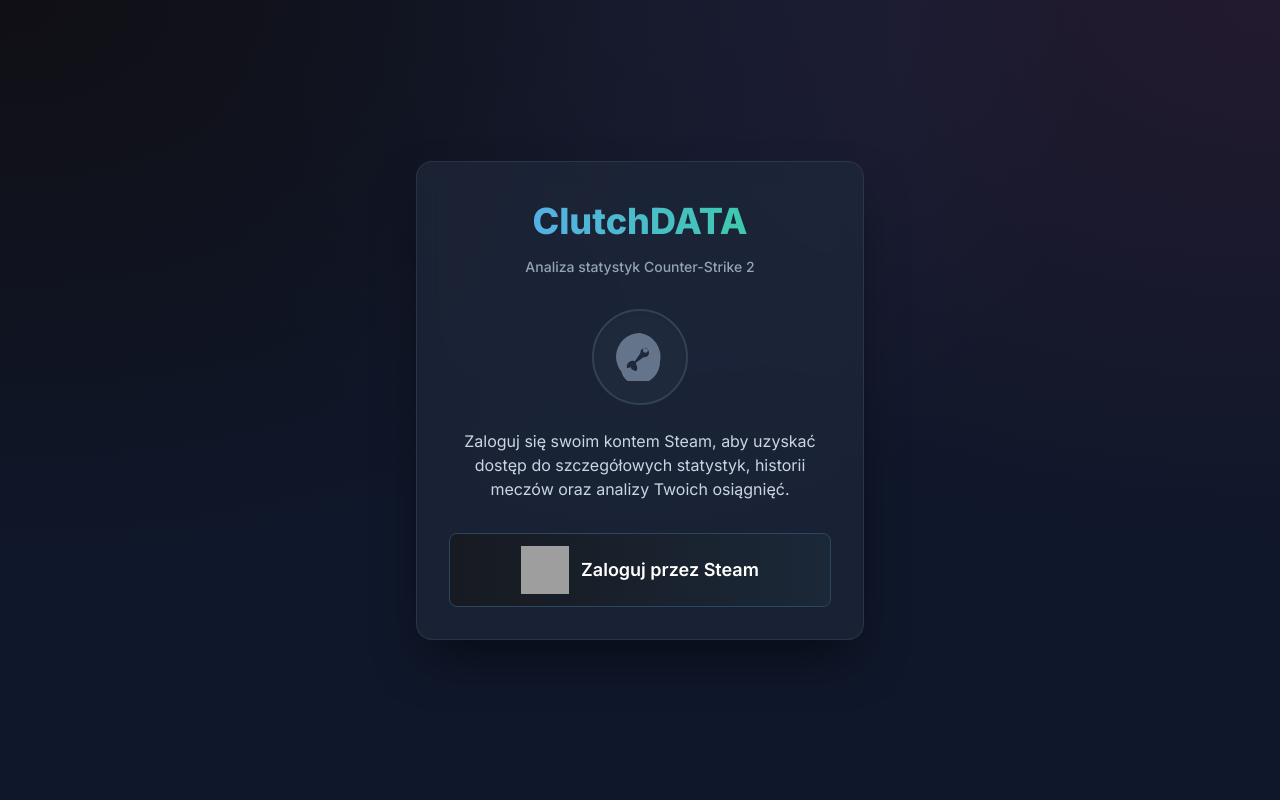
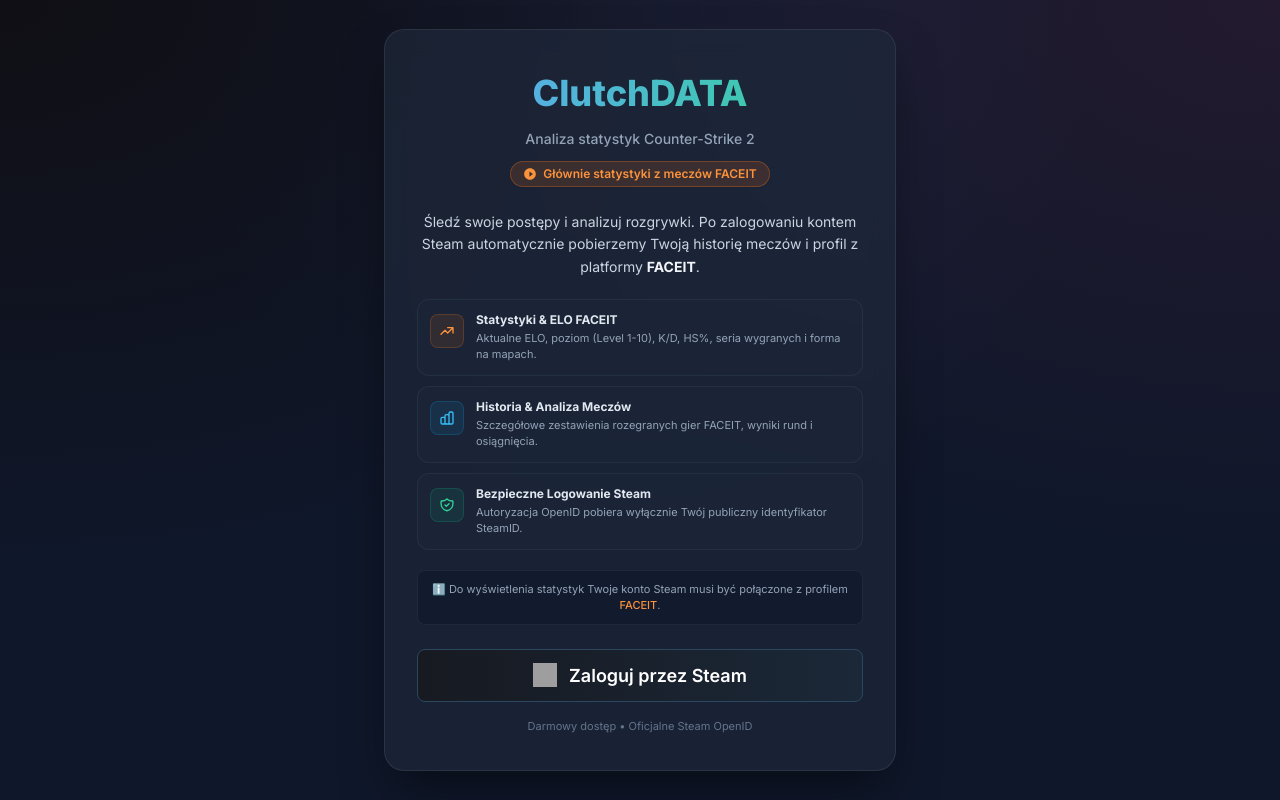
Before and after one commit to K-o-r-n-e-l/ClutchData, a FastAPI app: page / in a window 1280 px wide. Run offline with FastAPI, Linux system fonts and the light colour scheme; some libraries are stand-ins or nearby versions; grey boxes are pictures that could not be loaded.

Commit message:
minor fixes

```diff
--- a/app/static/main.css
+++ b/app/static/main.css
@@ -422,10 +422,10 @@ body {
 
 /* Index/Login Page */
 .login-card {
-    border-radius: 1rem;
-    max-width: 28rem;
+    border-radius: 1.25rem;
+    max-width: 32rem;
     width: 100%;
-    padding: 2rem;
+    padding: 2.25rem 2rem;
     text-align: center;
     animation: fadeIn 0.5s ease-out;
 }
@@ -447,27 +447,6 @@ body {
     color: #94a3b8;
     font-size: 0.875rem;
     font-weight: 500;
-}
-.login-icon-wrapper {
-    width: 6rem;
-    height: 6rem;
-    margin: 0 auto 1.5rem auto;
-    background-color: #1e293b;
-    border-radius: 9999px;
-    display: flex;
-    align-items: center;
-    justify-content: center;
-    border: 2px solid #334155;
-    box-shadow: inset 0 2px 4px 0 rgba(0, 0, 0, 0.06);
-}
-.login-icon {
-    height: 3rem;
-    width: 3rem;
-    color: #64748b;
-}
-.login-desc {
-    color: #cbd5e1;
-    margin-bottom: 2rem;
 }
 
 /* Search Form */
--- a/app/templates/index.html
+++ b/app/templates/index.html
@@ -3,32 +3,91 @@
 <head>
     <meta charset="UTF-8">
     <meta name="viewport" content="width=device-width, initial-scale=1.0">
-    <title>ClutchDATA - CS2 Stats</title>
+    <title>ClutchDATA - Analiza Statystyk CS2 & FACEIT</title>
     <script src="https://cdn.tailwindcss.com"></script>
-    <link rel="stylesheet" href="/static/main.css?v=2.1">
+    <link rel="stylesheet" href="/static/main.css?v=2.2">
 </head>
 <body class="bg-index page-login-body">
     <div class="glass-panel login-card">
-        <div class="mb-8">
+        <!-- Nagłówek -->
+        <div class="mb-6">
             <h1 class="login-title">
                 ClutchDATA
             </h1>
             <p class="login-subtitle">Analiza statystyk Counter-Strike 2</p>
+
+            <div class="mt-3 flex items-center justify-center">
+                <span class="inline-flex items-center gap-1.5 px-3 py-1 rounded-full text-xs font-semibold bg-orange-500/15 border border-orange-500/30 text-orange-400 shadow-sm">
+                    <svg xmlns="http://www.w3.org/2000/svg" class="w-3.5 h-3.5 text-orange-400" fill="currentColor" viewBox="0 0 24 24">
+                        <path d="M12 2C6.48 2 2 6.48 2 12s4.48 10 10 10 10-4.48 10-10S17.52 2 12 2zm-1 14.5v-9l6 4.5-6 4.5z"/>
+                    </svg>
+                    Głównie statystyki z meczów FACEIT
+                </span>
+            </div>
         </div>
 
-        <div class="mb-8">
-            <div class="login-icon-wrapper">
-                <svg xmlns="http://www.w3.org/2000/svg" class="login-icon" fill="currentColor" viewBox="0 0 24 24">
-                    <path d="M11.979 0A12.006 12.006 0 0 0 0 11.729c0 4.88 2.922 9.073 7.106 10.916l.462-2.846a3.17 3.17 0 0 1-.365-.138c-1.396-.642-2.128-2.228-1.688-3.664.382-1.246 1.503-2.072 2.766-2.072.392 0 .782.08 1.144.24l2.76-4.048c-.015-.094-.029-.19-.029-.287 0-1.233.978-2.233 2.185-2.233s2.185 1 2.185 2.233-.978 2.233-2.185 2.233c-.15 0-.295-.017-.436-.048l-3.957 2.871c.074.276.113.565.113.858A3.19 3.19 0 0 1 10.222 19a3.19 3.19 0 0 1-2.909-1.9l-4.75 1.13c.27 3.16 2.388 5.862 5.378 6.945.642.232 1.32.368 2.031.401 6.559.308 12.025-4.747 12.025-11.235A12.006 12.006 0 0 0 11.979 0zm2.748 7.373c.691 0 1.25.572 1.25 1.275 0 .704-.559 1.276-1.25 1.276s-1.25-.572-1.25-1.276c0-.703.559-1.275 1.25-1.275z"/>
-                </svg>
+        <!-- Opis i funkcje -->
+        <div class="mb-6">
+            <p class="text-sm text-slate-300 leading-relaxed text-center mb-5">
+                Śledź swoje postępy i analizuj rozgrywki. Po zalogowaniu kontem Steam automatycznie pobierzemy Twoją historię meczów i profil z platformy <strong class="text-slate-100">FACEIT</strong>.
+            </p>
+
+            <!-- Kafelki funkcji -->
+            <div class="space-y-2.5 mb-5 text-left">
+                <div class="flex items-start gap-3 p-3 rounded-xl bg-slate-800/40 border border-slate-700/40 transition hover:bg-slate-800/60">
+                    <div class="p-2 rounded-lg bg-orange-500/10 text-orange-400 border border-orange-500/20 shrink-0 mt-0.5">
+                        <svg xmlns="http://www.w3.org/2000/svg" class="w-4 h-4" fill="none" viewBox="0 0 24 24" stroke="currentColor" stroke-width="2">
+                            <path stroke-linecap="round" stroke-linejoin="round" d="M13 7h8m0 0v8m0-8l-8 8-4-4-6 6" />
+                        </svg>
+                    </div>
+                    <div>
+                        <div class="text-xs font-bold text-slate-200">Statystyki & ELO FACEIT</div>
+                        <div class="text-[11px] text-slate-400 mt-0.5">Aktualne ELO, poziom (Level 1-10), K/D, HS%, seria wygranych i forma na mapach.</div>
+                    </div>
+                </div>
+
+                <div class="flex items-start gap-3 p-3 rounded-xl bg-slate-800/40 border border-slate-700/40 transition hover:bg-slate-800/60">
+                    <div class="p-2 rounded-lg bg-sky-500/10 text-sky-400 border border-sky-500/20 shrink-0 mt-0.5">
+                        <svg xmlns="http://www.w3.org/2000/svg" class="w-4 h-4" fill="none" viewBox="0 0 24 24" stroke="currentColor" stroke-width="2">
+                            <path stroke-linecap="round" stroke-linejoin="round" d="M9 19v-6a2 2 0 00-2-2H5a2 2 0 00-2 2v6a2 2 0 002 2h2a2 2 0 002-2zm0 0V9a2 2 0 012-2h2a2 2 0 012 2v10m-6 0a2 2 0 002 2h2a2 2 0 002-2m0 0V5a2 2 0 012-2h2a2 2 0 012 2v14a2 2 0 01-2 2h-2a2 2 0 01-2-2z" />
+                        </svg>
+                    </div>
+                    <div>
+                        <div class="text-xs font-bold text-slate-200">Historia & Analiza Meczów</div>
+                        <div class="text-[11px] text-slate-400 mt-0.5">Szczegółowe zestawienia rozegranych gier FACEIT, wyniki rund i osiągnięcia.</div>
+                    </div>
+                </div>
+
+                <div class="flex items-start gap-3 p-3 rounded-xl bg-slate-800/40 border border-slate-700/40 transition hover:bg-slate-800/60">
+                    <div class="p-2 rounded-lg bg-emerald-500/10 text-emerald-400 border border-emerald-500/20 shrink-0 mt-0.5">
+                        <svg xmlns="http://www.w3.org/2000/svg" class="w-4 h-4" fill="none" viewBox="0 0 24 24" stroke="currentColor" stroke-width="2">
+                            <path stroke-linecap="round" stroke-linejoin="round" d="M9 12l2 2 4-4m5.618-4.016A11.955 11.955 0 0112 2.944a11.955 11.955 0 01-8.618 3.04A12.02 12.02 0 003 9c0 5.591 3.824 10.29 9 11.622 5.176-1.332 9-6.03 9-11.622 0-1.042-.133-2.052-.382-3.016z" />
+                        </svg>
+                    </div>
+                    <div>
+                        <div class="text-xs font-bold text-slate-200">Bezpieczne Logowanie Steam</div>
+                        <div class="text-[11px] text-slate-400 mt-0.5">Autoryzacja OpenID pobiera wyłącznie Twój publiczny identyfikator SteamID.</div>
+                    </div>
+                </div>
             </div>
-            <p class="login-desc">Zaloguj się swoim kontem Steam, aby uzyskać dostęp do szczegółowych statystyk, historii meczów oraz analizy Twoich osiągnięć.</p>
+
+            <!-- Informacja pomocnicza -->
+            <div class="p-2.5 rounded-lg bg-slate-900/60 border border-slate-800 text-center">
+                <p class="text-[11px] text-slate-400">
+                    ℹ️ Do wyświetlenia statystyk Twoje konto Steam musi być połączone z profilem <span class="text-orange-400 font-medium">FACEIT</span>.
+                </p>
+            </div>
         </div>
 
-        <a href="/auth/steam/login" class="steam-btn login-steam-btn">
-            <img src="https://upload.wikimedia.org/wikipedia/commons/8/83/Steam_icon_logo.svg" class="h-12 w-12" alt="Steam logo">
-            Zaloguj przez Steam
+        <!-- Przycisk logowania -->
+        <a href="/auth/steam/login" class="steam-btn login-steam-btn group">
+            <img src="https://upload.wikimedia.org/wikipedia/commons/8/83/Steam_icon_logo.svg" class="h-6 w-6 transition-transform group-hover:scale-110" alt="Steam logo">
+            <span>Zaloguj przez Steam</span>
         </a>
+
+        <div class="mt-4 text-[11px] text-slate-500">
+            Darmowy dostęp • Oficjalne Steam OpenID
+        </div>
     </div>
 </body>
 </html>
--- a/app/templates/match.html
+++ b/app/templates/match.html
@@ -288,7 +288,7 @@
                     <span>Przegląd Rund ({{ analysis_data.total_rounds }})</span>
                 </button>
                 <button type="button" onclick="switchTab('faceitTab')" id="btnTabFaceit" class="tab-btn flex items-center gap-2">
-                    <span>Standardowy Faceit</span>
+                    <span>Standardowy Widok</span>
                 </button>
             </div>
             {% endif %}
@@ -377,7 +377,6 @@
                                                     {% endif %}
                                                     <div class="min-w-0">
                                                         <span class="player-name-text group-hover:text-sky-300 transition-colors">{{ p.persona_name }}</span>
-                                                        <span class="text-[9px] text-slate-500 font-mono block">{{ p.steam_id }}</span>
                                                     </div>
                                                 </a>
                                             </td>
@@ -655,7 +654,6 @@
                                                     {% endif %}
                                                     <div class="min-w-0">
                                                         <span class="player-name-text group-hover:text-sky-300 transition-colors">{{ p.persona_name }}</span>
-                                                        <span class="text-[9px] text-slate-500 font-mono block">{{ p.steam_id }}</span>
                                                     </div>
                                                 </a>
                                             </td>
```
Also changed, not shown: clutchdata.db.
